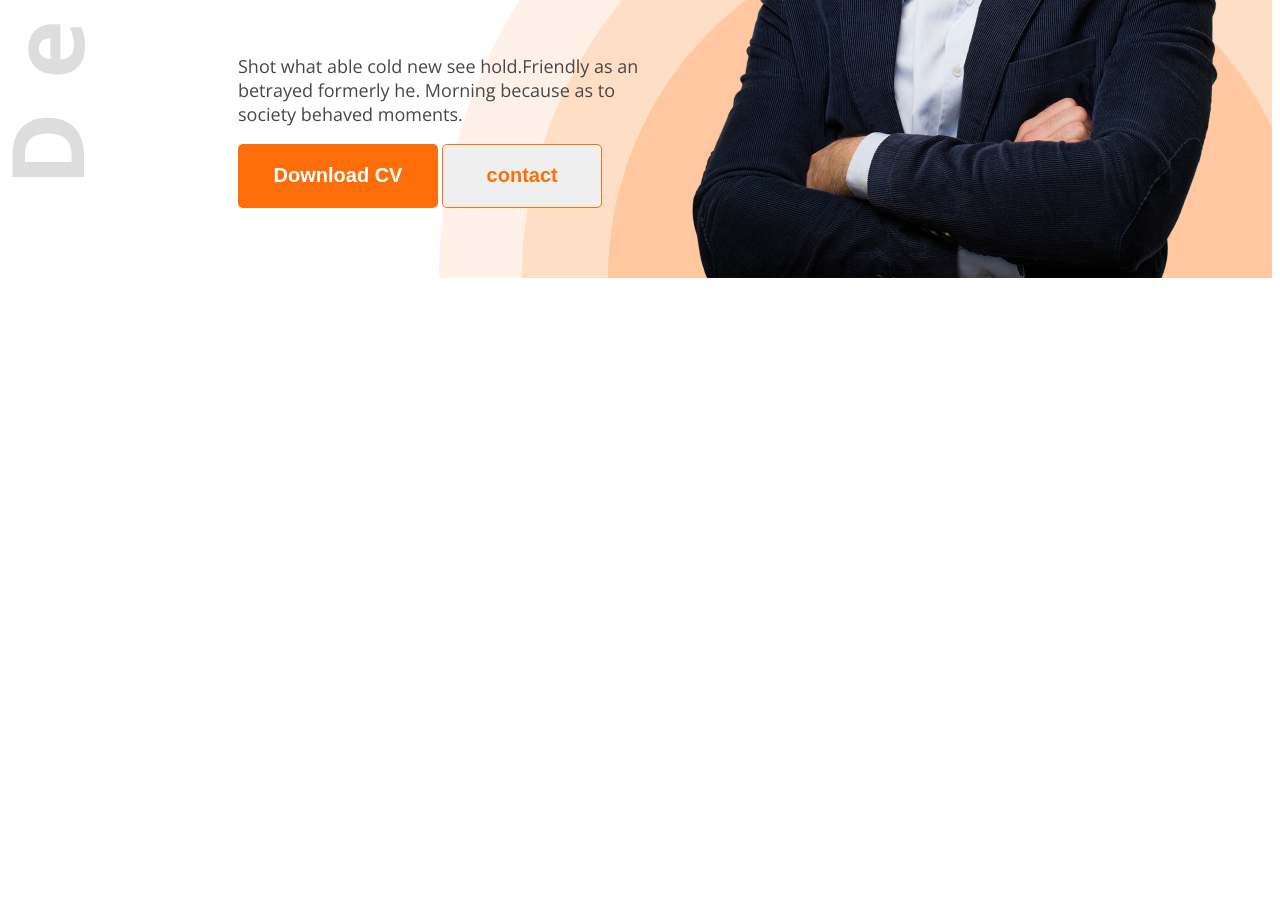
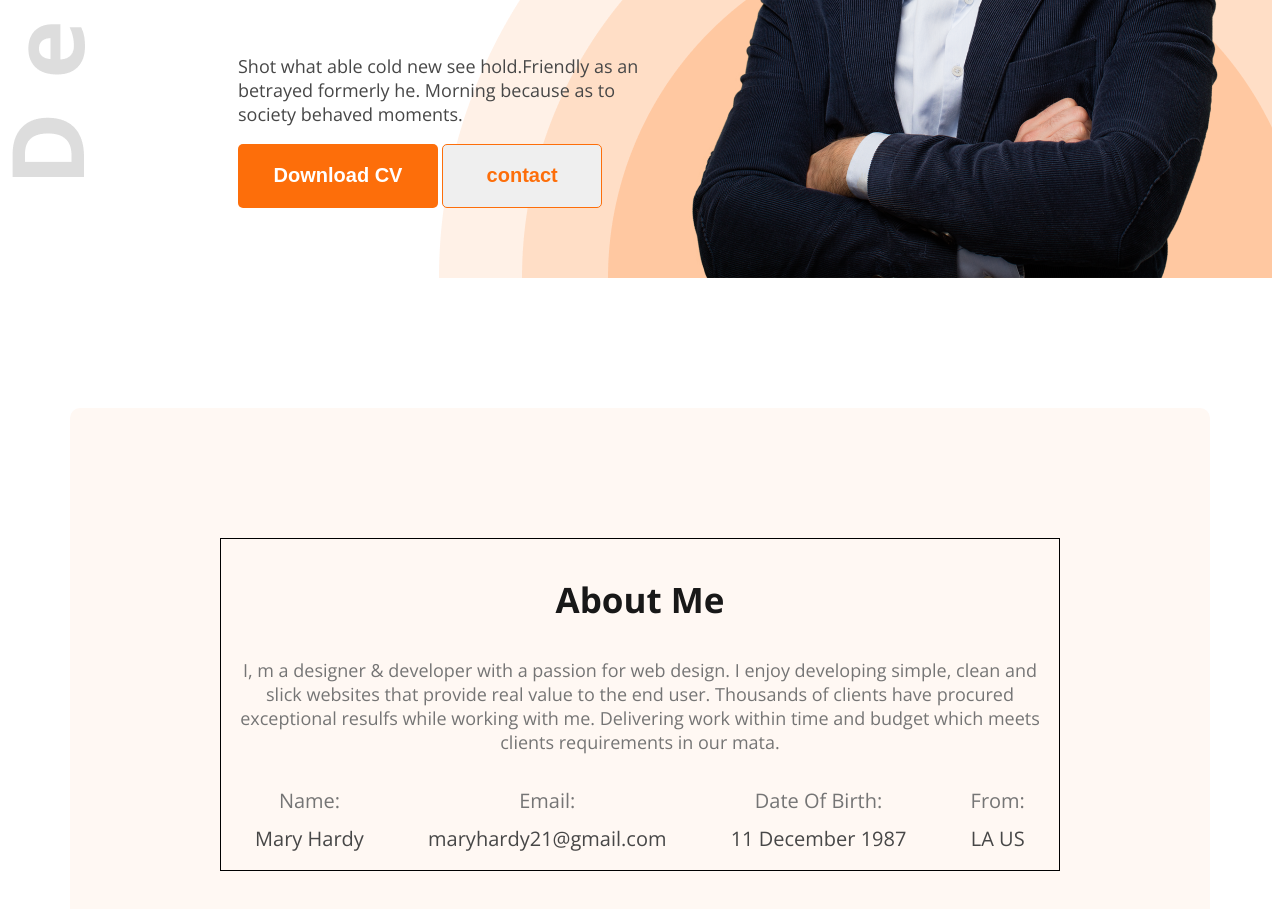
Before and after one commit to Md-Baayejid/Module-5-Portfolio, a plain HTML site: page index.html in a window 1280 px wide. Shown: the part 623-1532 px from the top of the page. Before the commit the page ends 909 px from the top, so only its background shows below. Drawn offline with nearby package versions, Linux system fonts and the light colour scheme.

Commit message:
added new section

```diff
--- a/index.html
+++ b/index.html
@@ -38,7 +38,39 @@
     </header>
 
     <main>
+        <section id="about">
+            <div id="ab-discri">
+                <p id="ab-title">
+                    About Me
+                </p>
+                <p id="title-discri">
+                    I, m a designer & developer with a passion for web design. I enjoy developing simple, clean and
+                    slick websites that provide real value to the end user. Thousands of clients have procured
+                    exceptional resulfs while working with me. Delivering work within time and budget which meets
+                    clients requirements in our mata.
+                </p>
+                <div id="itemes">
+                    <div id="item">
+                        <p class="it-title">Name:</p>
+                        <p class="it-discri">Mary Hardy</p>
+                    </div>
+                    <div id="item">
+                        <p class="it-title">Email:</p>
+                        <p class="it-discri">maryhardy21@gmail.com</p>
+                    </div>
+                    <div id="item">
+                        <p class="it-title">Date Of Birth:</p>
+                        <p class="it-discri">11 December 1987</p>
+                    </div>
+                    <div id="item">
+                        <p class="it-title">From:</p>
+                        <p class="it-discri">LA US</p>
+                    </div>
 
+                </div>
+
+            </div>
+        </section>
     </main>
 
     <footer>
--- a/style.css
+++ b/style.css
@@ -105,3 +105,51 @@ nav ul{
     border: solid 1px;
     border-color: #FD6E0A;
 }
+
+/* main style */
+main{
+    max-width: 1140px;
+    margin: 0 auto;
+}
+
+/* about section style */
+
+#about{
+    /* text-align: center; */
+    background-color: #FFF8F3;
+    border-radius: 10px;
+    padding: 130px 150px;
+    margin-top:  130px ;
+}
+
+#ab-discri{
+    border: solid 1px;
+     text-align: center;
+     padding: 2px;
+}
+#ab-title{
+    color: #181818;
+    font-size: 35px;
+    font-weight: 700;
+}
+#title-discri{
+    color: #757575;
+    font-size: 18px;
+
+}
+
+#itemes{
+    display: flex;
+    justify-content: space-around;
+}
+#item{
+    line-height: 18px;
+}
+.it-title{
+    font-size: 20px;
+    color: #757575;
+}
+.it-discri{
+    font-size: 20px;
+    color: #474747;
+}
```
